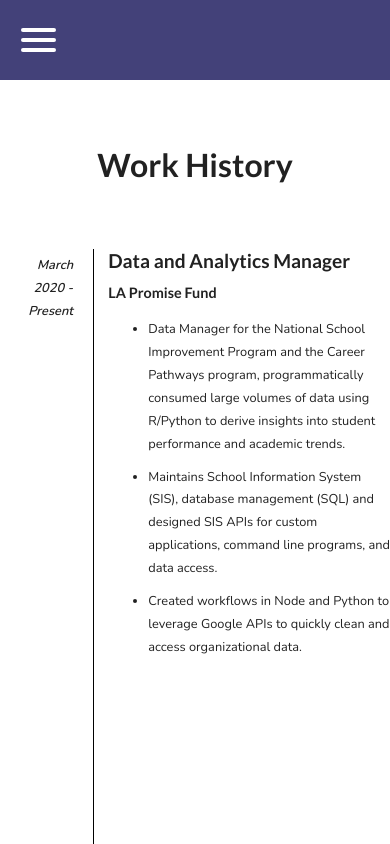
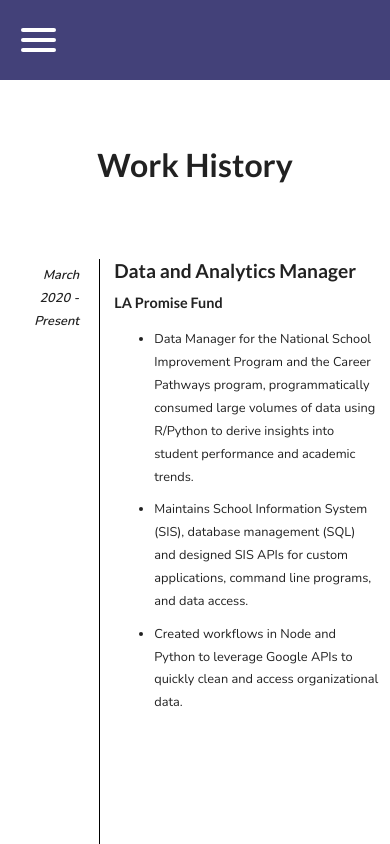
Before and after one commit to chris-av/portfolio-react, a Next.js app: page /resume in a window 390 px wide. Shown: the top 844 px of the page. Built offline with nearby package versions, Linux system fonts and the light colour scheme.

Commit message:
add some padding on mobile

```diff
--- a/pages/resume.jsx
+++ b/pages/resume.jsx
@@ -126,6 +126,9 @@ const Container = styled.div`
     .work-history {
       font-size: 2rem;
     }
+    .timeline {
+      padding: 10px;
+    }
     .time-range {
       font-size: 0.8rem;
     }
```
